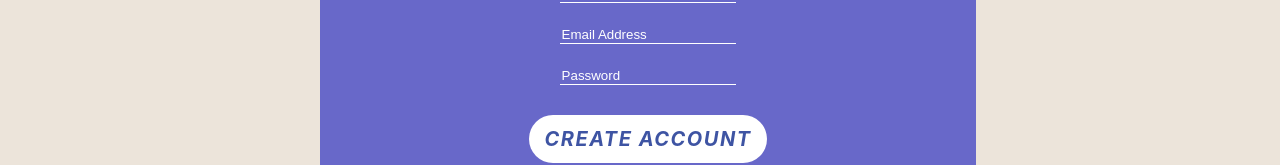
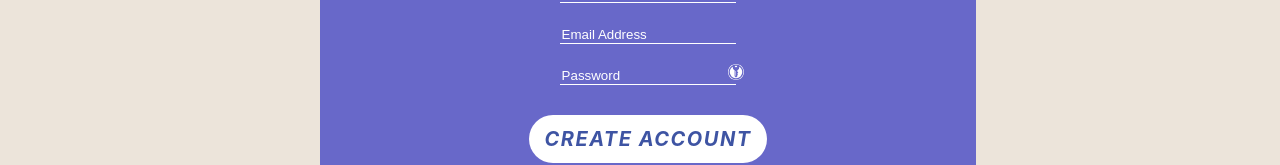
Before and after one commit to wsderte/tailwind, a React (Create React App) app: page /sign/up in a window 1280 px wide. Shown: the part 453-618 px from the top of the page. Built offline with nearby package versions, Linux system fonts and the light colour scheme; the HTML template or start-up script is replaced by a standard one.

Commit message:
Add files via upload

```diff
--- a/src/pages/signIn-page/signIn.js
+++ b/src/pages/signIn-page/signIn.js
@@ -16,8 +16,10 @@ export const SignIn = () => {
         navigate('/sign/up')
     }
 
-    const inputs = ['Email Address', 'Password']
-
+    const inputs = [
+        { text: 'Email Address' },
+        { text: 'Password', type: 'password' },
+    ]
     const styles = {
         github: { background: 'black' },
         twitter: {
@@ -53,6 +55,7 @@ export const SignIn = () => {
                             icon={val.icon}
                             backgroundChange={val?.backgroundChange}
                             styled={val.styled}
+                            key={val.text + val.icon}
                         />
                     ))}
                 </div>
@@ -61,7 +64,11 @@ export const SignIn = () => {
 
                 <div className="sign-inputs  flex-center">
                     {inputs.map((val) => (
-                        <Input placeholder={val} />
+                        <Input
+                            placeholder={val.text}
+                            type={val.type}
+                            key={val.text + val.type}
+                        />
                     ))}
                 </div>
 
--- a/src/pages/signUp-page/signUp.css
+++ b/src/pages/signUp-page/signUp.css
@@ -24,7 +24,6 @@
 }
 
 .sign-inputs{
-    direction: column;
     flex-direction: column;
     margin: 10px 10vw;
     align-items: center;
--- a/src/pages/signUp-page/signUp.js
+++ b/src/pages/signUp-page/signUp.js
@@ -6,22 +6,59 @@ import { ChallengeButton } from './../../components/challenge-button/challenge-b
 import { EmailButton } from './../../components/email-button/email-button'
 import { Input } from '../../components/input/input'
 import { useNavigate } from 'react-router-dom'
+import { useState } from 'react'
+import { setCurrentUser } from '../../redux/user/reducer'
+import { useDispatch } from 'react-redux'
 
 export const SignUp = () => {
+    const [name, setname] = useState(null)
+    const [email, setemail] = useState(null)
+    const [pass, setpass] = useState(null)
     const navigate = useNavigate()
+    const dispatch = useDispatch()
+
+    const updateName = (value) => {
+        setname(value)
+    }
+
+    const updateEmail = (value) => {
+        setemail(value)
+    }
+
+    const updatePass = (value) => {
+        setpass(value)
+    }
 
     const handleClick = () => {
         navigate('/sign/in')
     }
 
-    const inputs = ['Name', 'Email Address', 'Password']
+    const createClick = () => {
+        if (name && email && pass) {
+            console.log('can create account')
+            dispatch(
+                setCurrentUser({
+                    name,
+                    email,
+                    pass,
+                })
+            )
+            navigate('/sign/in')
+        }
+    }
+
+    const inputs = [
+        { text: 'Name', update: updateName },
+        { text: 'Email Address', update: updateEmail },
+        { text: 'Password', type: 'password', update: updatePass },
+    ]
 
     const styles = {
         github: { background: 'black' },
         twitter: {
             background: 'white',
             color: '#1DA1F2',
-            'font-weight': 'bold',
+            fontWeight: 'bold',
         },
         create: { background: 'white', color: 'blue' },
     }
@@ -51,6 +88,7 @@ export const SignUp = () => {
                             icon={val.icon}
                             backgroundChange={val?.backgroundChange}
                             styled={val.styled}
+                            key={val.text + val.icon}
                         />
                     ))}
                 </div>
@@ -59,12 +97,20 @@ export const SignUp = () => {
 
                 <div className="sign-inputs  flex-center">
                     {inputs.map((val) => (
-                        <Input placeholder={val} />
+                        <Input
+                            placeholder={val.text}
+                            type={val.type}
+                            update={val.update}
+                            key={val.text + val.type}
+                        />
                     ))}
                 </div>
 
                 <div className="flex-center ">
-                    <EmailButton name={'create account'} />
+                    <EmailButton
+                        name={'create account'}
+                        onClick={createClick}
+                    />
                 </div>
 
                 <div className="sign-text-box flex-center">
```
Also changed, not shown: src/pages/home-page/home-page.js (+11 -11 lines).
